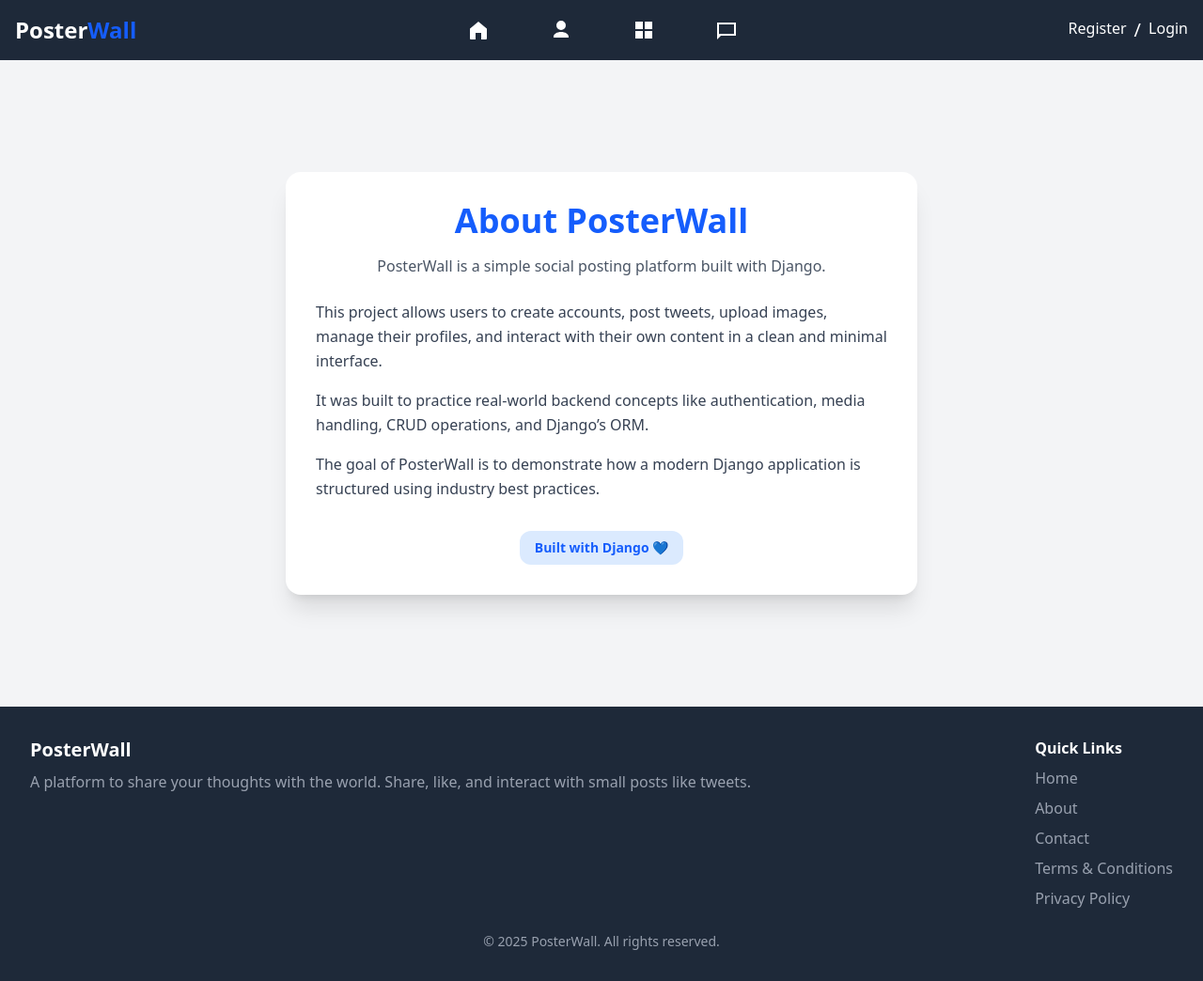
After one commit to sibgatullah-py/Poster_Wall, a Django app: page /about/ in a window 1280 px wide. The commit adds this page. Shown: the whole page at 94% size. Run offline with Django 5.2, Linux system fonts and the light colour scheme; some libraries are stand-ins or nearby versions.

Commit message:
fixed some ui stuff

```diff
--- a/PosterWall/PosterWall/urls.py
+++ b/PosterWall/PosterWall/urls.py
@@ -20,6 +20,7 @@ from django.conf import settings
 from django.conf.urls.static import static
 from django.contrib.auth.urls import views as auth_views
 
+
 urlpatterns = [
     path('admin/', admin.site.urls),
     path('', include('tweet.urls')),
--- /dev/null
+++ b/PosterWall/templates/about.html
@@ -0,0 +1,46 @@
+{% extends "layout.html" %}
+
+{% block title %}About{% endblock %}
+
+{% block content %}
+<div class="min-h-[80vh] flex items-center justify-center px-4 my-6">
+
+  <div class="max-w-2xl bg-white shadow-xl rounded-2xl p-8">
+
+    <h1 class="text-4xl font-bold text-blue-600 mb-4 text-center">
+      About PosterWall
+    </h1>
+
+    <p class="text-gray-600 text-center mb-6">
+      PosterWall is a simple social posting platform built with Django.
+    </p>
+
+    <div class="space-y-4 text-gray-700 leading-relaxed">
+
+      <p>
+        This project allows users to create accounts, post tweets, upload images,
+        manage their profiles, and interact with their own content in a clean and
+        minimal interface.
+      </p>
+
+      <p>
+        It was built to practice real-world backend concepts like authentication,
+        media handling, CRUD operations, and Django’s ORM.
+      </p>
+
+      <p>
+        The goal of PosterWall is to demonstrate how a modern Django application
+        is structured using industry best practices.
+      </p>
+
+    </div>
+
+    <div class="mt-8 text-center">
+      <span class="inline-block bg-blue-100 text-blue-600 px-4 py-2 rounded-xl text-sm font-semibold">
+        Built with Django 💙
+      </span>
+    </div>
+
+  </div>
+</div>
+{% endblock %}
--- a/PosterWall/templates/layout.html
+++ b/PosterWall/templates/layout.html
@@ -35,7 +35,7 @@
             </a>
 
             <!-- About (user icon) -->
-            <a href="#about" class="text-white hover:text-blue-400">
+            <a href="{% url 'about' %}" class="text-white hover:text-blue-400">
                 <svg xmlns="http://www.w3.org/2000/svg" class="w-6 h-6" fill="currentColor" viewBox="0 0 24 24">
                     <path d="M12 12a5 5 0 1 0-5-5 5 5 0 0 0 5 5zm0 2c-4.418 0-8 2.239-8 5v1h16v-1c0-2.761-3.582-5-8-5z"/>
                 </svg>
@@ -172,30 +172,13 @@
             <a href="#privacy" class="text-gray-400 hover:text-gray-200">Privacy Policy</a>
             </div>
 
-            <!-- Social Media Links Section -->
-            <div class="flex space-x-4">
-            <a href="#" class="text-gray-400 hover:text-gray-200">
-                <svg class="w-6 h-6" fill="none" stroke="currentColor" viewBox="0 0 24 24" xmlns="http://www.w3.org/2000/svg">
-                <path stroke-linecap="round" stroke-linejoin="round" stroke-width="2" d="M20 2.828L11.172 11.656l-3.536-3.536L16.464 2 12 6.464 4.828 1.172a10 10 0 1113.656 13.656l-2.121-2.121a8 8 0 10-11.314-11.314z"></path>
-                </svg>
-            </a>
-            <a href="#" class="text-gray-400 hover:text-gray-200">
-                <svg class="w-6 h-6" fill="none" stroke="currentColor" viewBox="0 0 24 24" xmlns="http://www.w3.org/2000/svg">
-                <path stroke-linecap="round" stroke-linejoin="round" stroke-width="2" d="M19.028 6.87c.01.213.01.428.01.641 0 6.517-4.96 14.025-14.025 14.025-2.786 0-5.387-.814-7.595-2.207.392.046.796.07 1.201.07 2.406 0 4.616-.81 6.405-2.176-2.243-.042-4.144-1.523-4.8-3.567.318.061.646.092.979.092.467 0 .922-.066 1.366-.188-2.345-.468-4.116-2.47-4.116-4.896v-.061c.679.379 1.458.61 2.28.638-1.486-1.036-2.465-2.804-2.465-4.786 0-1.054.282-2.047.775-2.896 2.834 3.489 7.064 5.803 11.83 6.04-.097-.418-.146-.85-.146-1.285 0-3.118 2.522-5.64 5.64-5.64 1.635 0 3.112.689 4.147 1.801 1.296-2.006 2.367-4.568 2.367-7.177 0-.486-.05-.962-.146-1.424-1.498.872-3.153 1.46-4.905 1.73 1.775-1.067 3.143-2.744 3.779-4.74z"></path>
-                </svg>
-            </a>
-            <a href="#" class="text-gray-400 hover:text-gray-200">
-                <svg class="w-6 h-6" fill="none" stroke="currentColor" viewBox="0 0 24 24" xmlns="http://www.w3.org/2000/svg">
-                <path stroke-linecap="round" stroke-linejoin="round" stroke-width="2" d="M22.5 0h-21A1.5 1.5 0 0 0 0 1.5v21A1.5 1.5 0 0 0 1.5 24h21a1.5 1.5 0 0 0 1.5-1.5v-21A1.5 1.5 0 0 0 22.5 0zM12 17.25c-1.875 0-3.75-.75-5.25-2.25S4.5 11.25 4.5 9s.75-3.75 2.25-5.25S10.125 1.5 12 1.5s3.75.75 5.25 2.25S19.5 7.5 19.5 9s-.75 3.75-2.25 5.25S13.875 17.25 12 17.25z"></path>
-                </svg>
-            </a>
-            </div>
+
 
         </div>
 
         <!-- Copyright Section -->
         <div class="text-center mt-6 text-gray-400 text-sm">
-            <p>&copy; 2023 TweetBox. All rights reserved.</p>
+            <p>&copy; 2025 PosterWall. All rights reserved.</p>
         </div>
         </div>
     </footer>
--- a/PosterWall/theme/static/css/dist/styles.css
+++ b/PosterWall/theme/static/css/dist/styles.css
@@ -36,6 +36,7 @@
     --container-md: 28rem;
     --container-lg: 32rem;
     --container-xl: 36rem;
+    --container-2xl: 42rem;
     --container-7xl: 80rem;
     --text-xs: 0.75rem;
     --text-xs--line-height: calc(1 / 0.75);
@@ -256,6 +257,9 @@
   .mx-auto {
     margin-inline: auto;
   }
+  .my-6 {
+    margin-block: calc(var(--spacing) * 6);
+  }
   .mt-1 {
     margin-top: calc(var(--spacing) * 1);
   }
@@ -267,6 +271,9 @@
   }
   .mt-6 {
     margin-top: calc(var(--spacing) * 6);
+  }
+  .mt-8 {
+    margin-top: calc(var(--spacing) * 8);
   }
   .mb-1 {
     margin-bottom: calc(var(--spacing) * 1);
@@ -307,6 +314,9 @@
   .hidden {
     display: none;
   }
+  .inline-block {
+    display: inline-block;
+  }
   .inline-flex {
     display: inline-flex;
   }
@@ -333,6 +343,9 @@
   }
   .h-44 {
     height: calc(var(--spacing) * 44);
+  }
+  .h-full {
+    height: 100%;
   }
   .h-screen {
     height: 100vh;
@@ -375,6 +388,9 @@
   }
   .w-full {
     width: 100%;
+  }
+  .max-w-2xl {
+    max-width: var(--container-2xl);
   }
   .max-w-7xl {
     max-width: var(--container-7xl);
@@ -543,6 +559,9 @@
   .border-gray-300 {
     border-color: var(--color-gray-300);
   }
+  .bg-blue-100 {
+    background-color: var(--color-blue-100);
+  }
   .bg-blue-600 {
     background-color: var(--color-blue-600);
   }
@@ -632,6 +651,12 @@
   }
   .pt-2 {
     padding-top: calc(var(--spacing) * 2);
+  }
+  .pb-6 {
+    padding-bottom: calc(var(--spacing) * 6);
+  }
+  .pb-8 {
+    padding-bottom: calc(var(--spacing) * 8);
   }
   .text-center {
     text-align: center;
--- a/PosterWall/tweet/urls.py
+++ b/PosterWall/tweet/urls.py
@@ -1,5 +1,7 @@
 from django.urls import path
 from . import views
+from .views import AboutView
+
 
 urlpatterns = [
     path('', views.tweet_list, name='tweet_list'),
@@ -9,6 +11,15 @@ urlpatterns = [
     path('delete/<int:tweet_id>/', views.tweet_delete, name='tweet_delete'),
     path('register/', views.register, name='register'),
     path('login/', views.login, name='login'),
-    path('profile/', views.profile, name='profile')
+    path('profile/', views.profile, name='profile'),
+
+
+    path('about/', AboutView.as_view(), name='about'),# this url is for class based views
 
 ]
+
+'''
+Login, Logout, Password_change, Password_reset
+These methods all comes from the project level url
+path('accounts/', include('django.contrib.auth.urls')),
+'''
--- a/PosterWall/tweet/views.py
+++ b/PosterWall/tweet/views.py
@@ -3,6 +3,14 @@ from .models import Tweet
 from .forms import TweetForm, UserRegistrationForm
 from django.contrib.auth.decorators import login_required
 from django.contrib.auth import login
+
+from django.views.generic import TemplateView # this module is to render a template using a class based view
+
+# class based views
+class AboutView(TemplateView): # here the AboutView actually inherited functionality form the TemplateView class
+    template_name = 'about.html'
+
+
 # Create your views here.
 
 # def index(request):
@@ -63,6 +71,7 @@ def tweet_delete(request, tweet_id):
 
     return render(request, 'tweet/tweet_confirm_delete.html', {'tweet':tweet})
 
+# Registering new users
 def register(request):
     if request.method == "POST":
         form = UserRegistrationForm(request.POST)
```
Also changed, not shown: PosterWall/tweet/templates/tweet/index.html (+7 -4 lines), PosterWall/PosterWall/settings.py (line endings or trailing spaces).
